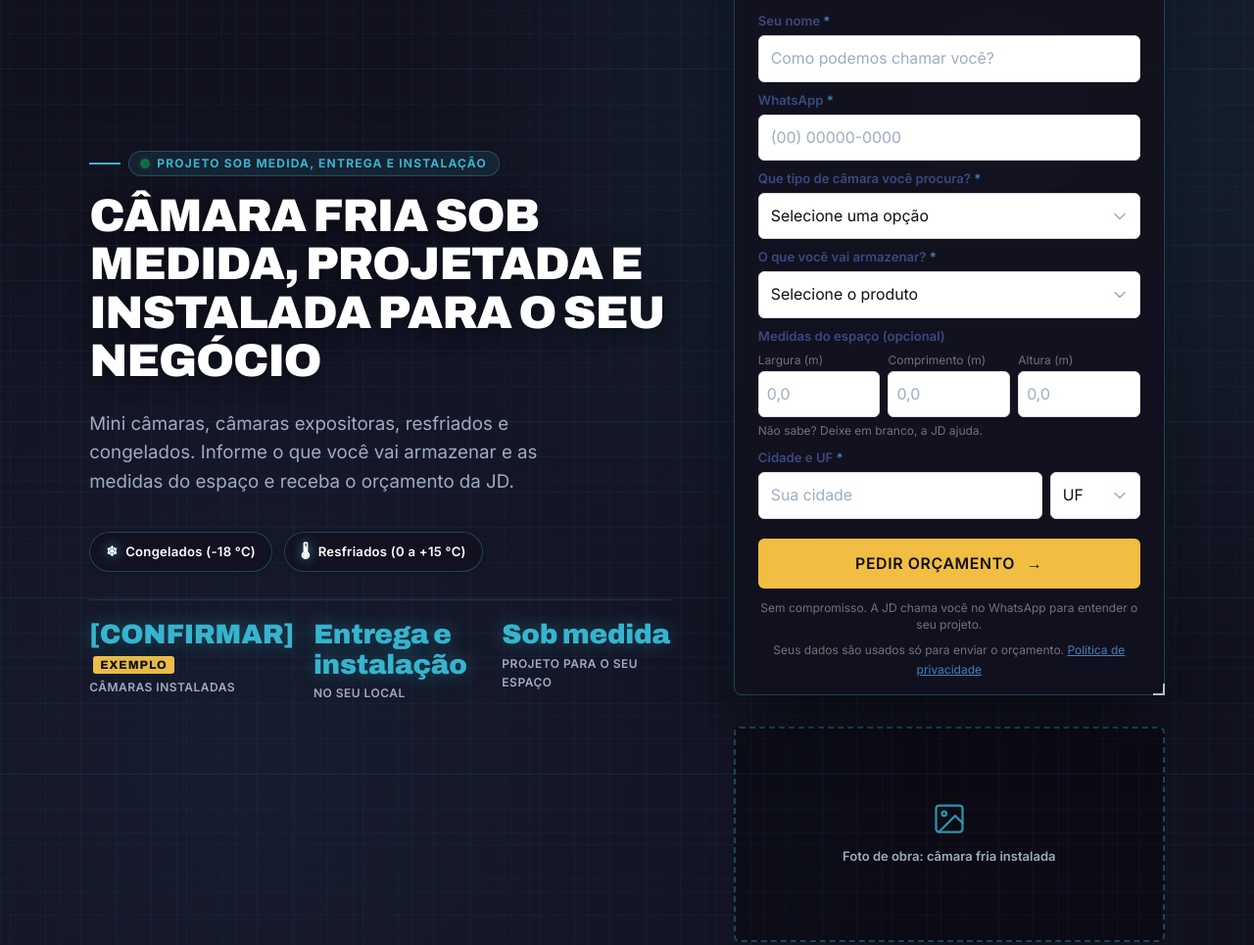
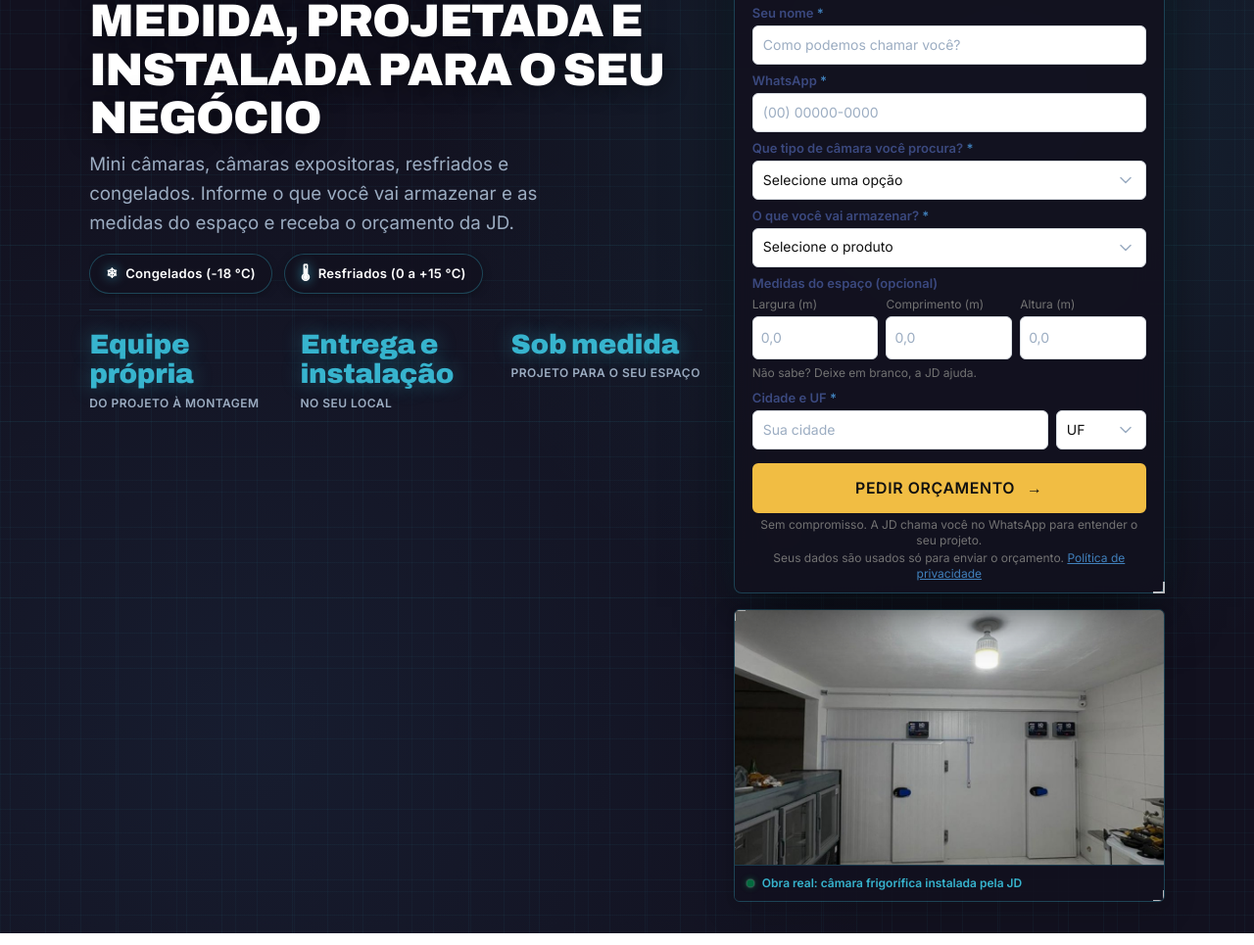
Before and after one commit to pteixeirarezende-ui/JD-CAMARAS, a plain HTML site: page index.html in a window 1280 px wide. Shown: the part 182-1147 px from the top of the page at 98% size. Drawn offline with Linux system fonts and the light colour scheme; a web font is replaced by a local one.

Commit message:
feat: fit hero copy above fold on desktop, remove all confirmation placeholders, add real client photos

```diff
--- a/css/lp.css
+++ b/css/lp.css
@@ -366,12 +366,90 @@
     padding-bottom: var(--jd-space-4);
   }
   .jd-hero-a__inner {
+    align-items: start;
     padding-top: var(--jd-space-2);
     padding-bottom: var(--jd-space-4);
+    gap: var(--jd-space-6);
+  }
+  .jd-hero-a__content {
+    padding-top: var(--jd-space-1);
+  }
+  .jd-hero-a__eyebrow {
+    margin-bottom: var(--jd-space-2);
+  }
+  .jd-hero-a__title {
+    margin-bottom: var(--jd-space-2);
+  }
+  .jd-hero-a__subtitle {
+    margin-bottom: var(--jd-space-3);
+  }
+  .jd-faixa-temperatura-wrap {
+    margin-bottom: var(--jd-space-3);
+  }
+  .hero-proofs-grid {
+    margin-top: 0;
   }
   .jd-hero-a .jd-form {
-    padding: var(--jd-space-4) var(--jd-space-5);
+    padding: 12px 18px;
   }
+  .jd-hero-a .jd-form .jd-form__header {
+    margin-bottom: var(--jd-space-2);
+    padding-bottom: var(--jd-space-2);
+  }
+  .jd-hero-a .jd-form .jd-form__group {
+    margin-bottom: 6px;
+  }
+  .jd-hero-a .jd-form .jd-form__label {
+    margin-bottom: 2px;
+    font-size: 13px;
+  }
+  .jd-hero-a .jd-form .jd-form__input,
+  .jd-hero-a .jd-form .jd-form__select {
+    padding: 7px 10px;
+    min-height: 40px;
+    font-size: 14px;
+  }
+  .jd-hero-a .jd-form #lp-btn-submit {
+    margin-top: 8px !important;
+  }
+  .jd-hero-a .jd-form .lp-form__apoio {
+    margin-top: 4px !important;
+    line-height: 1.3 !important;
+  }
+  .jd-hero-a .jd-form .lp-form__privacidade {
+    margin-top: 3px !important;
+    line-height: 1.3 !important;
+  }
+}
+
+/* Foto Real de Obra no Hero */
+.lp-hero-obra {
+  margin-top: var(--jd-space-4);
+  overflow: hidden;
+  position: relative;
+  border-radius: var(--jd-radius);
+  border: 1px solid rgba(55, 180, 206, 0.3);
+  box-shadow: var(--jd-sombra-2);
+}
+
+.lp-hero-obra img {
+  width: 100%;
+  height: auto;
+  max-height: 260px;
+  display: block;
+  object-fit: cover;
+}
+
+.lp-hero-obra__label {
+  padding: var(--jd-space-2) var(--jd-space-3);
+  background: rgba(18, 17, 31, 0.92);
+  border-top: 1px solid rgba(55, 180, 206, 0.25);
+  font-size: var(--jd-text-xs);
+  color: var(--jd-ciano);
+  font-weight: var(--jd-fw-semibold);
+  display: flex;
+  align-items: center;
+  gap: var(--jd-space-2);
 }
 
 /* Foco Iluminado nos Campos do Formulário */
--- a/index.html
+++ b/index.html
@@ -103,10 +103,9 @@
           <div class="hero-proofs-grid" aria-label="Diferenciais técnicos da JD">
             <div class="hero-proof-item">
               <div class="hero-proof-val">
-                <span>[CONFIRMAR]</span>
-                <span class="tag-exemplo">EXEMPLO</span>
+                <span>Equipe própria</span>
               </div>
-              <div class="hero-proof-lbl">câmaras instaladas</div>
+              <div class="hero-proof-lbl">do projeto à montagem</div>
             </div>
             <div class="hero-proof-item">
               <div class="hero-proof-val">
@@ -216,11 +215,11 @@
                 <span aria-hidden="true">→</span>
               </button>
 
-              <p style="font-size:12px;color:var(--jd-cinza-texto);text-align:center;margin-top:var(--jd-space-3);line-height:1.4;">
+              <p class="lp-form__apoio" style="font-size:12px;color:var(--jd-cinza-texto);text-align:center;margin-top:var(--jd-space-3);line-height:1.4;">
                 Sem compromisso. A JD chama você no WhatsApp para entender o seu projeto.
               </p>
 
-              <p style="font-size:12px;color:var(--jd-cinza-texto);text-align:center;margin-top:var(--jd-space-2);">
+              <p class="lp-form__privacidade" style="font-size:12px;color:var(--jd-cinza-texto);text-align:center;margin-top:var(--jd-space-2);">
                 Seus dados são usados só para enviar o orçamento.
                 <a href="https://www.facebook.com/privacy/policy/?locale=pt_BR" target="_blank" rel="noopener noreferrer" style="color:var(--jd-azul);text-decoration:underline;">Política de privacidade</a>
               </p>
@@ -280,14 +279,13 @@
 
           </form>
 
-          <!-- Imagem do Hero Placeholder (No mobile, fica abaixo do formulário) -->
-          <div class="hero-img-placeholder" style="margin-top:var(--jd-space-6);" role="img" aria-label="Foto de obra: câmara fria instalada">
-            <svg class="hero-img-placeholder__icon" viewBox="0 0 24 24" fill="none" stroke="currentColor" stroke-width="1.5" stroke-linecap="round" stroke-linejoin="round" aria-hidden="true">
-              <rect x="3" y="3" width="18" height="18" rx="2" ry="2"></rect>
-              <circle cx="8.5" cy="8.5" r="1.5"></circle>
-              <polyline points="21 15 16 10 5 21"></polyline>
-            </svg>
-            <span>Foto de obra: câmara fria instalada</span>
+          <!-- Imagem de Obra Real da JD (No mobile, fica abaixo do formulário) -->
+          <div class="lp-hero-obra jd-cantoneira" role="img" aria-label="Foto de obra: câmaras frigoríficas industriais com controladores digitais instaladas pela JD">
+            <img src="assets/foto-camara-dupla-portas.jpg" alt="Foto de obra: câmaras frigoríficas industriais com controladores digitais instaladas pela JD" width="960" height="720" loading="lazy">
+            <div class="lp-hero-obra__label">
+              <span class="jd-led-status-dot" aria-hidden="true"></span>
+              <span>Obra real: câmara frigorífica instalada pela JD</span>
+            </div>
           </div>
         </div>
 
@@ -391,16 +389,19 @@
           <!-- Card 1: Mini câmara -->
           <article class="jd-card-produto jd-spotlight" aria-labelledby="card-prod-mini-title">
             <div class="jd-card-produto__image">
-              <img src="assets/placeholder-camara.svg" alt="Foto: Mini câmara" width="800" height="600" loading="lazy">
+              <img src="assets/foto-camara-mini-trilhos.jpg" alt="Mini câmara fria compacta instalada pela JD" width="960" height="720" loading="lazy">
               <div class="jd-card-produto__temp" aria-label="Temperatura da mini câmara">
-                <span class="tag-exemplo">[CONFIRMAR faixa]</span><!-- CONFIRMAR: faixa de temperatura da mini câmara -->
+                <svg width="14" height="14" viewBox="0 0 24 24" fill="none" stroke="currentColor" stroke-width="2" stroke-linecap="round" stroke-linejoin="round" aria-hidden="true">
+                  <path d="M14 14.76V3.5a2.5 2.5 0 00-5 0v11.26a4.5 4.5 0 105 0z"></path>
+                </svg>
+                <span>Resfriados ou congelados</span>
               </div>
             </div>
             <div class="jd-card-produto__body">
               <div class="jd-card-produto__tipo">Para espaço pequeno</div>
               <h3 class="jd-card-produto__nome" id="card-prod-mini-title">Mini câmara</h3>
               <p class="jd-card-produto__uso">
-                Para quem tem pouco espaço e precisa de frio. <span class="tag-exemplo">[CONFIRMAR dimensões e uso]</span><!-- CONFIRMAR: dimensões padrão e uso típico -->
+                Para quem tem pouco espaço e precisa de conservação sob medida com baixo consumo e montagem rápida.
               </p>
               <div class="jd-card-produto__footer">
                 <a href="#lp-form-lead" class="jd-btn jd-btn--primary" data-cta-produto="mini">
@@ -414,17 +415,19 @@
           <!-- Card 2: Câmara expositora (walk-in cooler) -->
           <article class="jd-card-produto jd-spotlight" aria-labelledby="card-prod-walkin-title">
             <div class="jd-card-produto__image">
-              <!-- CONFIRMAR: foto enviada pelo cliente em 30/10; confirmar que é obra da JD e o tipo/uso exato -->
-              <img src="assets/foto-walk-in-vitrine.jpg" alt="Câmara com portas de vidro instalada pela JD" width="960" height="720" loading="lazy">
+              <img src="assets/foto-camara-walkin-fachada.jpg" alt="Câmara expositora walk-in cooler com portas de vidro instalada pela JD" width="960" height="720" loading="lazy">
               <div class="jd-card-produto__temp" aria-label="Temperatura da câmara expositora">
-                <span class="tag-exemplo">[CONFIRMAR faixa]</span><!-- CONFIRMAR: faixa de temperatura da câmara expositora -->
+                <svg width="14" height="14" viewBox="0 0 24 24" fill="none" stroke="currentColor" stroke-width="2" stroke-linecap="round" stroke-linejoin="round" aria-hidden="true">
+                  <path d="M14 14.76V3.5a2.5 2.5 0 00-5 0v11.26a4.5 4.5 0 105 0z"></path>
+                </svg>
+                <span>0 a +8 °C</span>
               </div>
             </div>
             <div class="jd-card-produto__body">
               <div class="jd-card-produto__tipo">Para produtos à vista do cliente</div>
               <h3 class="jd-card-produto__nome" id="card-prod-walkin-title">Câmara expositora (walk-in cooler)</h3>
               <p class="jd-card-produto__uso">
-                Para bebidas e produtos que ficam à vista do cliente. <span class="tag-exemplo">[CONFIRMAR formato]</span><!-- CONFIRMAR: formato de portas e abastecimento traseiro -->
+                Para bebidas e produtos que ficam à vista do cliente com reposição interna prática.
               </p>
               <div class="jd-card-produto__footer">
                 <a href="#lp-form-lead" class="jd-btn jd-btn--primary" data-cta-produto="expositora">
@@ -438,8 +441,7 @@
           <!-- Card 3: Câmara de resfriados -->
           <article class="jd-card-produto jd-spotlight" aria-labelledby="card-prod-resfriados-title">
             <div class="jd-card-produto__image">
-              <!-- CONFIRMAR: foto enviada pelo cliente em 30/10; confirmar que é obra da JD e o tipo/uso exato -->
-              <img src="assets/foto-camara-prateleiras.jpg" alt="Interior de câmara fria com prateleiras e evaporador" width="960" height="720" loading="lazy">
+              <img src="assets/foto-camara-walkin-interior.jpg" alt="Interior de câmara fria com prateleiras e evaporador instalada pela JD" width="960" height="720" loading="lazy">
               <div class="jd-card-produto__temp" aria-label="Temperatura de 0 a +15 °C">
                 <svg width="14" height="14" viewBox="0 0 24 24" fill="none" stroke="currentColor" stroke-width="2" stroke-linecap="round" stroke-linejoin="round" aria-hidden="true">
                   <path d="M14 14.76V3.5a2.5 2.5 0 00-5 0v11.26a4.5 4.5 0 105 0z"></path>
@@ -465,7 +467,7 @@
           <!-- Card 4: Câmara de congelados -->
           <article class="jd-card-produto jd-spotlight" aria-labelledby="card-prod-congelados-title">
             <div class="jd-card-produto__image">
-              <img src="assets/placeholder-camara.svg" alt="Foto: Câmara de congelados" width="800" height="600" loading="lazy">
+              <img src="assets/foto-camara-congelados-piso.jpg" alt="Câmara de congelados com isolamento térmico de piso instalada pela JD" width="960" height="720" loading="lazy">
               <div class="jd-card-produto__temp" aria-label="Temperatura de -18 °C">
                 <svg width="14" height="14" viewBox="0 0 24 24" fill="none" stroke="currentColor" stroke-width="2" stroke-linecap="round" stroke-linejoin="round" aria-hidden="true">
                   <path d="M14 14.76V3.5a2.5 2.5 0 00-5 0v11.26a4.5 4.5 0 105 0z"></path>
@@ -539,7 +541,7 @@
               <span class="jd-passo__numero">Passo 03</span>
               <h3 class="jd-passo__titulo">Entrega e instalação</h3>
               <p class="jd-passo__desc">
-                A equipe da JD leva e monta a câmara no seu local. <span class="tag-exemplo">[CONFIRMAR prazo]</span><!-- CONFIRMAR: prazo de entrega e instalação -->
+                A equipe da JD leva e monta a câmara no seu local com cronograma alinhado ao seu espaço.
               </p>
             </div>
           </div>
@@ -727,13 +729,13 @@
           </div>
           <p class="lp-footer__empresa"><strong>J.D. Câmaras Frias</strong></p>
           <p class="lp-footer__linha">
-            <span class="tag-exemplo">[RAZÃO SOCIAL]</span><!-- CONFIRMAR: Razão Social --> · <span class="tag-exemplo">[CNPJ]</span><!-- CONFIRMAR: CNPJ -->
+            <span>Projetos sob medida, entrega e montagem frigorífica</span>
           </p>
           <p class="lp-footer__linha">
-            Endereços: Ubá-MG · Anápolis-GO <span class="tag-exemplo">[CONFIRMAR endereços completos]</span><!-- CONFIRMAR: endereços completos -->
+            Bases operacionais: Ubá-MG · Anápolis-GO
           </p>
           <p class="lp-footer__linha">
-            <span class="tag-exemplo">[TELEFONE]</span><!-- CONFIRMAR: Telefone --> · <span class="tag-exemplo">[E-MAIL]</span><!-- CONFIRMAR: E-mail -->
+            Atendimento comercial e orçamentos via WhatsApp oficial da JD
           </p>
         </div>
 
--- a/lp-a/css/lp.css
+++ b/lp-a/css/lp.css
@@ -366,12 +366,90 @@
     padding-bottom: var(--jd-space-4);
   }
   .jd-hero-a__inner {
+    align-items: start;
     padding-top: var(--jd-space-2);
     padding-bottom: var(--jd-space-4);
+    gap: var(--jd-space-6);
+  }
+  .jd-hero-a__content {
+    padding-top: var(--jd-space-1);
+  }
+  .jd-hero-a__eyebrow {
+    margin-bottom: var(--jd-space-2);
+  }
+  .jd-hero-a__title {
+    margin-bottom: var(--jd-space-2);
+  }
+  .jd-hero-a__subtitle {
+    margin-bottom: var(--jd-space-3);
+  }
+  .jd-faixa-temperatura-wrap {
+    margin-bottom: var(--jd-space-3);
+  }
+  .hero-proofs-grid {
+    margin-top: 0;
   }
   .jd-hero-a .jd-form {
-    padding: var(--jd-space-4) var(--jd-space-5);
+    padding: 12px 18px;
   }
+  .jd-hero-a .jd-form .jd-form__header {
+    margin-bottom: var(--jd-space-2);
+    padding-bottom: var(--jd-space-2);
+  }
+  .jd-hero-a .jd-form .jd-form__group {
+    margin-bottom: 6px;
+  }
+  .jd-hero-a .jd-form .jd-form__label {
+    margin-bottom: 2px;
+    font-size: 13px;
+  }
+  .jd-hero-a .jd-form .jd-form__input,
+  .jd-hero-a .jd-form .jd-form__select {
+    padding: 7px 10px;
+    min-height: 40px;
+    font-size: 14px;
+  }
+  .jd-hero-a .jd-form #lp-btn-submit {
+    margin-top: 8px !important;
+  }
+  .jd-hero-a .jd-form .lp-form__apoio {
+    margin-top: 4px !important;
+    line-height: 1.3 !important;
+  }
+  .jd-hero-a .jd-form .lp-form__privacidade {
+    margin-top: 3px !important;
+    line-height: 1.3 !important;
+  }
+}
+
+/* Foto Real de Obra no Hero */
+.lp-hero-obra {
+  margin-top: var(--jd-space-4);
+  overflow: hidden;
+  position: relative;
+  border-radius: var(--jd-radius);
+  border: 1px solid rgba(55, 180, 206, 0.3);
+  box-shadow: var(--jd-sombra-2);
+}
+
+.lp-hero-obra img {
+  width: 100%;
+  height: auto;
+  max-height: 260px;
+  display: block;
+  object-fit: cover;
+}
+
+.lp-hero-obra__label {
+  padding: var(--jd-space-2) var(--jd-space-3);
+  background: rgba(18, 17, 31, 0.92);
+  border-top: 1px solid rgba(55, 180, 206, 0.25);
+  font-size: var(--jd-text-xs);
+  color: var(--jd-ciano);
+  font-weight: var(--jd-fw-semibold);
+  display: flex;
+  align-items: center;
+  gap: var(--jd-space-2);
 }
 
 /* Foco Iluminado nos Campos do Formulário */
```
Also changed, not shown: lp-a/index.html (+29 -27 lines), assets/foto-camara-congelados-piso.jpg (added), assets/foto-camara-dupla-portas.jpg (added), assets/foto-camara-mini-trilhos.jpg (added), assets/foto-camara-walkin-fachada.jpg (added), assets/foto-camara-walkin-interior.jpg (added), lp-a/assets/foto-camara-congelados-piso.jpg (added), lp-a/assets/foto-camara-dupla-portas.jpg (added), lp-a/assets/foto-camara-mini-trilhos.jpg (added), lp-a/assets/foto-camara-walkin-fachada.jpg (added), lp-a/assets/foto-camara-walkin-interior.jpg (added), 2 other files.
